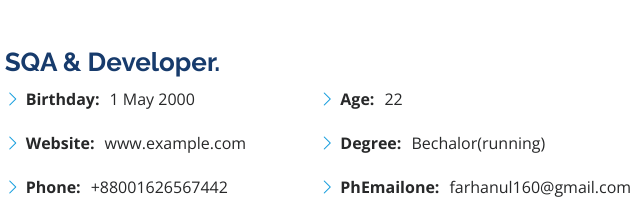
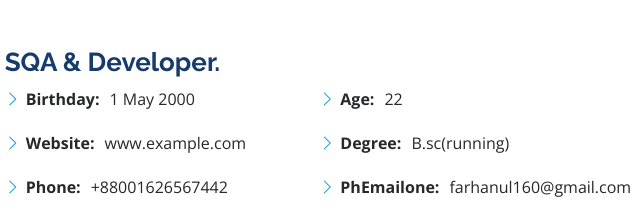
Before and after one commit to FARHAN1IN/Protfolio, a plain HTML site: page index.html in a window 1280 px wide. Shown: the part 921-1137 px from the top of the page, 640-1280 px from the left. Drawn offline with nearby package versions, Linux system fonts and the light colour scheme.

Commit message:
Update index.html

```diff
--- a/index.html
+++ b/index.html
@@ -82,7 +82,7 @@
               <div class="col-lg-6">
                 <ul>
                   <li><i class="bi bi-chevron-right"></i> <strong>Age:</strong> <span>22</span></li>
-                  <li><i class="bi bi-chevron-right"></i> <strong>Degree:</strong> <span>Bechalor(running)</span></li>
+                  <li><i class="bi bi-chevron-right"></i> <strong>Degree:</strong> <span>B.sc(running)</span></li>
                   <li><i class="bi bi-chevron-right"></i> <strong>PhEmailone:</strong> <span>farhanul160@gmail.com</span></li>
                   <li><i class="bi bi-chevron-right"></i> <strong>Freelance:</strong> <span>Available</span></li>
                 </ul>
```
